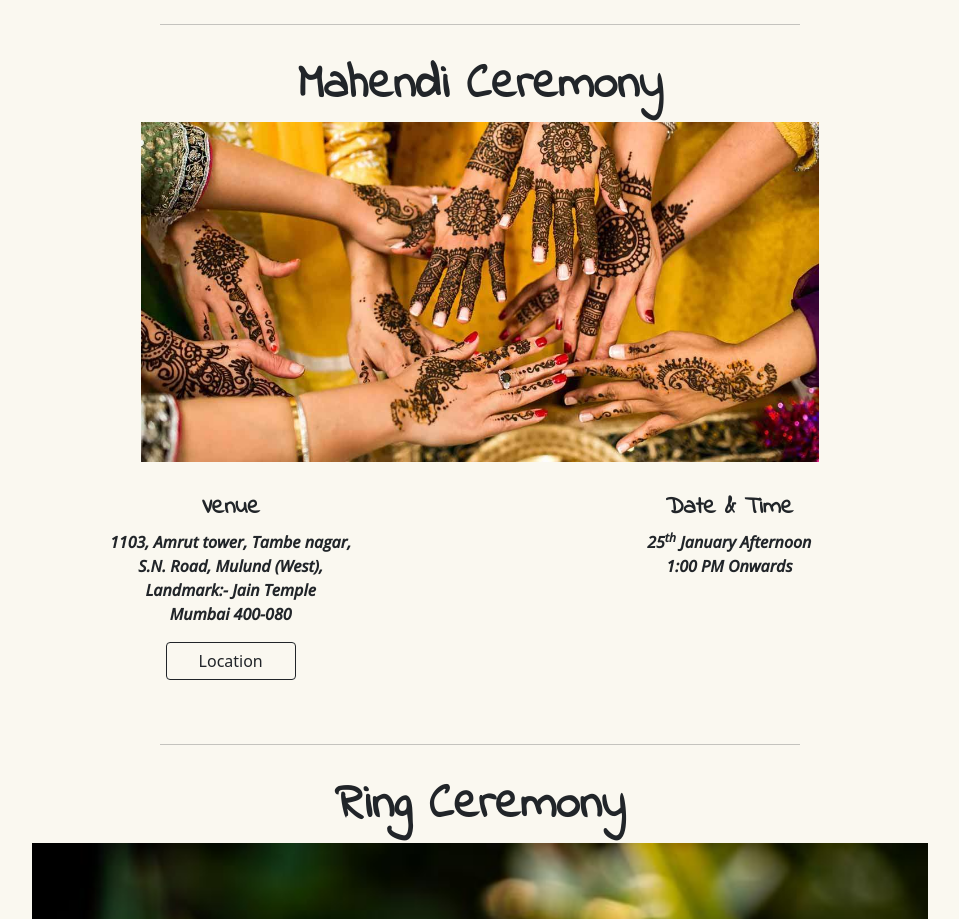
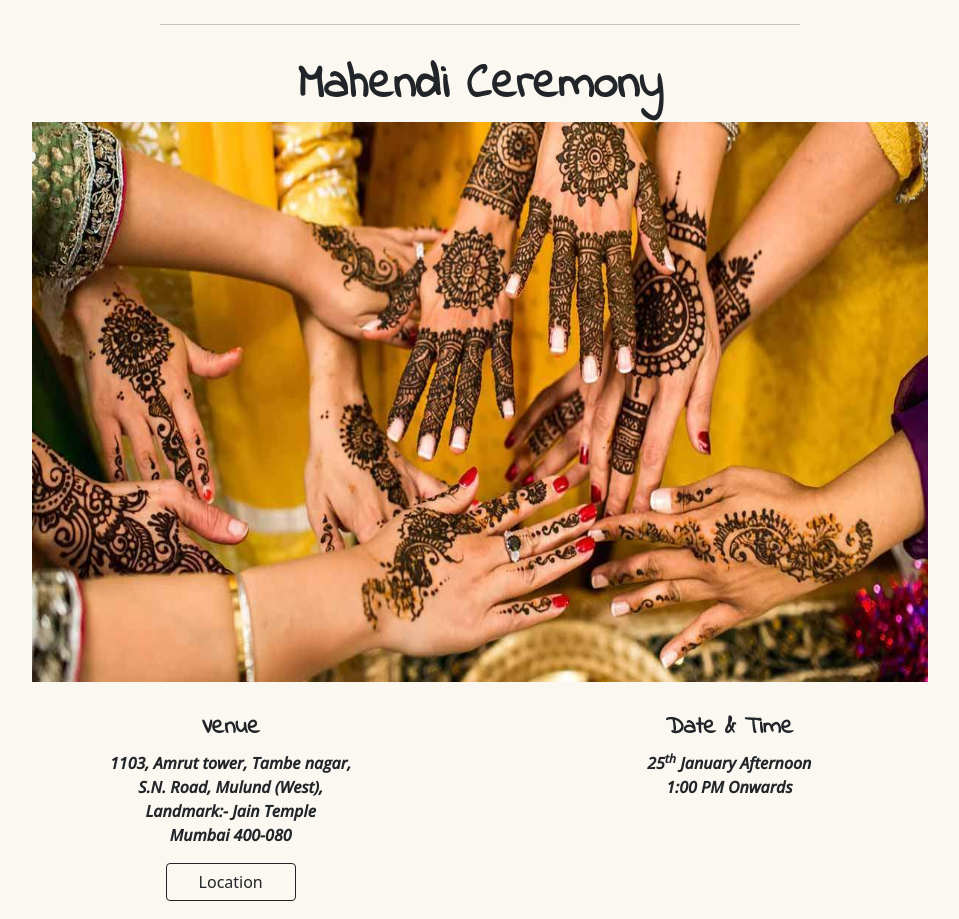
Before and after one commit to GR-Wedding/invitation, a plain HTML site: page Itenary.html in a window 1280 px wide. Shown: the part 1940-2859 px from the top of the page, without its empty margins (160-1119 px from the left). Drawn offline with nearby package versions, Linux system fonts and the light colour scheme; a web font is replaced by a local one.

Commit message:
Update Itenary.html

```diff
--- a/Itenary.html
+++ b/Itenary.html
@@ -115,7 +115,7 @@
 
       <h3 class="Ceremony-name"><b>Mahendi Ceremony</b></h3>
       <div class="img-fluid">
-        <img src="Images/mahendi.jpg" class="image3" alt="Randal_mata"><br>
+        <img src="Images/mahendi.jpg" class="Baarat" alt="Randal_mata"><br>
       </div>
       <div class="row justify-content-center">
 
```
